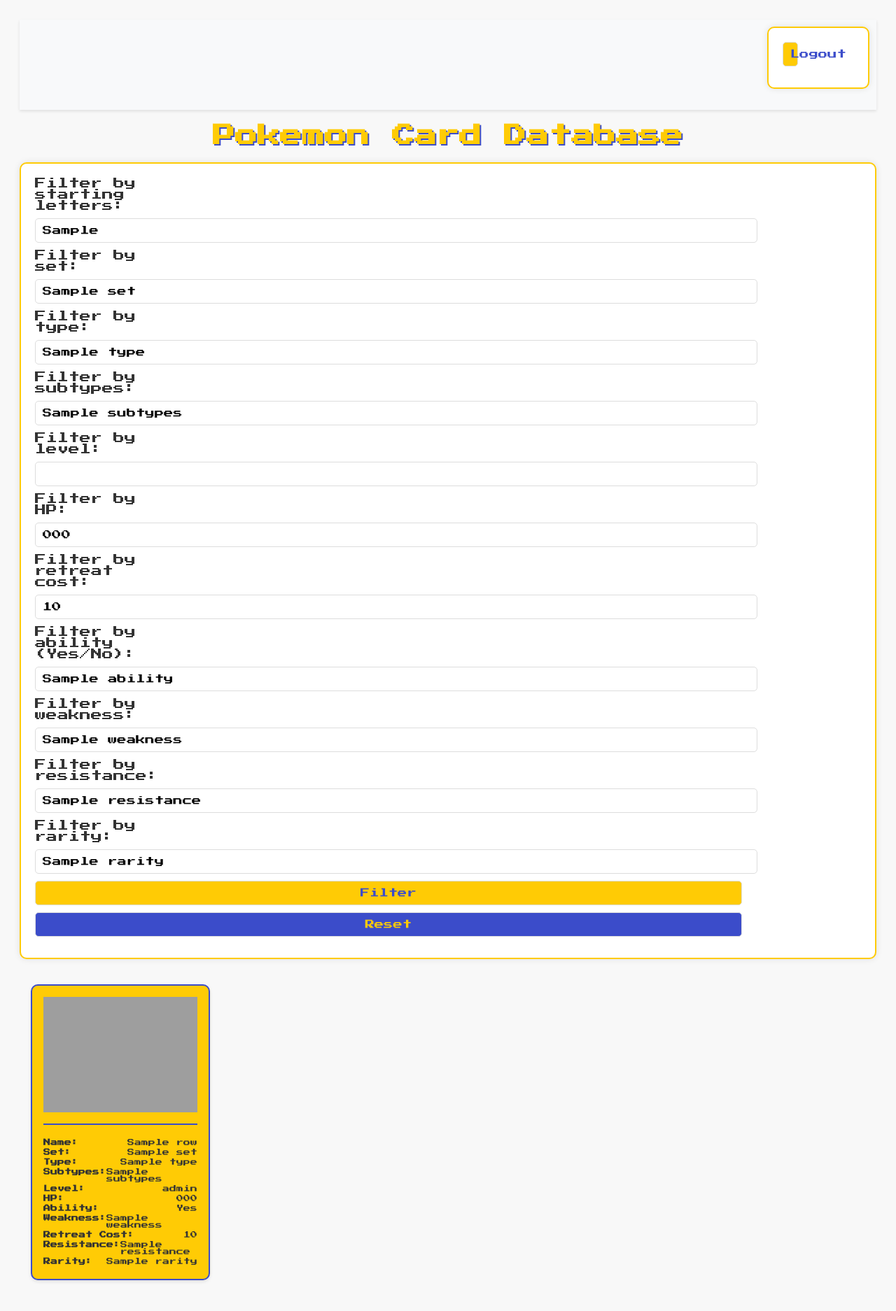
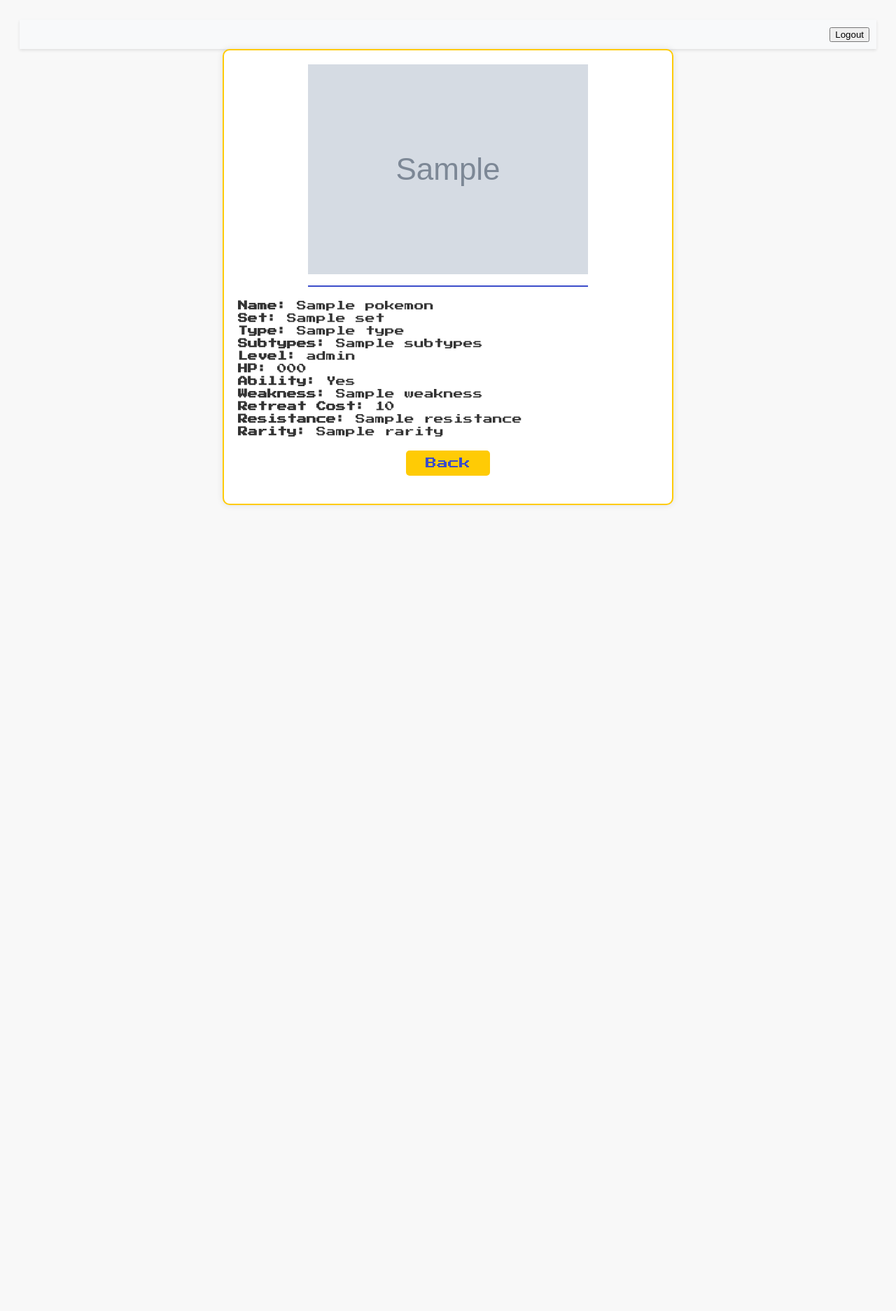
Before and after one commit to Power41/Project-DIS-Pokemon-Database, a Python web app: template templates/index.html in a window 1280 px wide. Shown: the whole page at 70% size. After the commit the page ends 722 px from the top, so only its background shows below. Run offline with Jinja, Linux system fonts and the light colour scheme; the template is opened without the code that fills it: most values are stand-ins (such as "Sample title", 1, 10 or a date in 2020); grey boxes marked "Sample" are stand-in pictures; grey boxes are pictures that could not be loaded.

Commit message:
Update index.html

```diff
--- a/templates/index.html
+++ b/templates/index.html
@@ -3,7 +3,7 @@
 <head>
     <meta charset="UTF-8">
     <meta name="viewport" content="width=device-width, initial-scale=1.0">
-    <title>Pokemon Card Database</title>
+    <title>{{ pokemon.name }} - Pokemon Card Detail</title>
     <link href="https://fonts.googleapis.com/css2?family=Press+Start+2P&display=swap" rel="stylesheet">
     <style>
         body {
@@ -12,88 +12,53 @@
             color: #333;
             padding: 20px;
         }
-        h1 {
-            text-align: center;
-            color: #ffcb05;
-            text-shadow: 2px 2px 0px #3b4cca;
-        }
         .header {
             display: flex;
             justify-content: flex-end;
             padding: 10px;
             background-color: #f8f9fa;
             box-shadow: 0 2px 4px rgba(0, 0, 0, 0.1);
-            margin-bottom: 20px;
         }
-        form {
-            background-color: #fff;
+        .pokemon-card-detail {
+            max-width: 600px;
+            margin: 0 auto;
             padding: 20px;
             border: 2px solid #ffcb05;
             border-radius: 10px;
+            background-color: #fff;
             box-shadow: 0 0 10px rgba(0, 0, 0, 0.1);
-            margin-bottom: 20px;
         }
-        label {
-            display: inline-block;
-            width: 150px;
-            margin-bottom: 10px;
+        .pokemon-card-detail img {
+            max-width: 100%;
+            height: auto;
+            display: block;
+            margin: 0 auto 20px;
+            border-bottom: 2px solid #3b4cca;
+            padding-bottom: 16px;
         }
-        input[type="text"], input[type="number"], button {
+        .pokemon-card-detail .stats {
+            text-align: left;
+            font-size: 14px;
+        }
+        .pokemon-card-detail .stats p {
+            margin: 4px 0;
+        }
+        .back-button {
+            display: block;
+            width: 100px;
+            margin: 20px auto;
             padding: 10px;
-            margin-bottom: 10px;
-            border: 1px solid #ddd;
-            border-radius: 5px;
-            width: calc(100% - 170px);
-            font-family: 'Press Start 2P', cursive;
-        }
-        button {
+            text-align: center;
             background-color: #ffcb05;
             color: #3b4cca;
+            text-decoration: none;
+            border-radius: 5px;
+            font-family: 'Press Start 2P', cursive;
             cursor: pointer;
         }
-        button[type="button"] {
+        .back-button:hover {
             background-color: #3b4cca;
             color: #ffcb05;
-        }
-        button:hover {
-            background-color: #3b4cca;
-            color: #ffcb05;
-        }
-        button[type="button"]:hover {
-            background-color: #ffcb05;
-            color: #3b4cca;
-        }
-        .pokemon-card {
-            border: 2px solid #3b4cca;
-            border-radius: 10px;
-            padding: 16px;
-            margin: 16px;
-            display: inline-block;
-            vertical-align: top;
-            width: 220px;
-            text-align: center;
-            box-shadow: 0 2px 5px rgba(0, 0, 0, 0.1);
-            background-color: #ffcb05;
-        }
-        .pokemon-card img {
-            max-width: 100%;
-            height: auto;
-            border-bottom: 2px solid #3b4cca;
-            padding-bottom: 16px;
-            margin-bottom: 16px;
-        }
-        .pokemon-card .stats {
-            text-align: left;
-        }
-        .pokemon-card .stats p {
-            margin: 4px 0;
-            font-family: 'Press Start 2P', cursive;
-            display: flex;
-            justify-content: space-between;
-            font-size: 10px;
-        }
-        .pokemon-card .stats p strong {
-            flex-shrink: 0;
         }
     </style>
 </head>
@@ -103,65 +68,22 @@
             <button type="submit">Logout</button>
         </form>
     </div>
-    <h1>Pokemon Card Database</h1>
-    <form method="get" action="/">
-        <label for="start_letters">Filter by starting letters:</label>
-        <input type="text" id="start_letters" name="start_letters" value="{{ filters.start_letters }}">
-        <br>
-        <label for="set">Filter by set:</label>
-        <input type="text" id="set" name="set" value="{{ filters.set }}">
-        <br>
-        <label for="type">Filter by type:</label>
-        <input type="text" id="type" name="type" value="{{ filters.type }}">
-        <br>
-        <label for="subtypes">Filter by subtypes:</label>
-        <input type="text" id="subtypes" name="subtypes" value="{{ filters.subtypes }}">
-        <br>
-        <label for="level">Filter by level:</label>
-        <input type="number" id="level" name="level" value="{{ filters.level }}">
-        <br>
-        <label for="hp">Filter by HP:</label>
-        <input type="number" id="hp" name="hp" value="{{ filters.hp }}">
-        <br>
-        <label for="retreat_cost">Filter by retreat cost:</label>
-        <input type="number" id="retreat_cost" name="retreat_cost" value="{{ filters.retreat_cost }}">
-        <br>
-        <label for="ability">Filter by ability (Yes/No):</label>
-        <input type="text" id="ability" name="ability" value="{{ filters.ability }}">
-        <br>
-        <label for="weakness">Filter by weakness:</label>
-        <input type="text" id="weakness" name="weakness" value="{{ filters.weakness }}">
-        <br>
-        <label for="resistance">Filter by resistance:</label>
-        <input type="text" id="resistance" name="resistance" value="{{ filters.resistance }}">
-        <br>
-        <label for="rarity">Filter by rarity:</label>
-        <input type="text" id="rarity" name="rarity" value="{{ filters.rarity }}">
-        <br>
-        <button type="submit">Filter</button>
-        <button type="button" onclick="window.location.href='/'">Reset</button>
-    </form>
-    <div>
-        {% for row in data %}
-        <div class="pokemon-card">
-            <a href="{{ url_for('pokemon_detail', id=row.id) }}">
-                <img src="{{ url_for('static', filename='images/' ~ row.id ~ '.jpg') }}" alt="{{ row.name }}">
-            </a>
-            <div class="stats">
-                <p><strong>Name:</strong> <span>{{ row.name }}</span></p>
-                <p><strong>Set:</strong> <span>{{ row.set }}</span></p>
-                <p><strong>Type:</strong> <span>{{ row.type }}</span></p>
-                <p><strong>Subtypes:</strong> <span>{{ row.subtypes }}</span></p>
-                <p><strong>Level:</strong> <span>{{ row.level }}</span></p>
-                <p><strong>HP:</strong> <span>{{ row.hp }}</span></p>
-                <p><strong>Ability:</strong> <span>{{ 'Yes' if row.ability else 'No' }}</span></p>
-                <p><strong>Weakness:</strong> <span>{{ row.weakness }}</span></p>
-                <p><strong>Retreat Cost:</strong> <span>{{ row.retreatCost }}</span></p>
-                <p><strong>Resistance:</strong> <span>{{ row.resistance }}</span></p>
-                <p><strong>Rarity:</strong> <span>{{ row.rarity }}</span></p>
-            </div>
+    <div class="pokemon-card-detail">
+        <img src="{{ pokemon.image_url }}" alt="{{ pokemon.name }}">
+        <div class="stats">
+            <p><strong>Name:</strong> {{ pokemon.name }}</p>
+            <p><strong>Set:</strong> {{ pokemon.set }}</p>
+            <p><strong>Type:</strong> {{ pokemon.type }}</p>
+            <p><strong>Subtypes:</strong> {{ pokemon.subtypes }}</p>
+            <p><strong>Level:</strong> {{ pokemon.level }}</p>
+            <p><strong>HP:</strong> {{ pokemon.hp }}</p>
+            <p><strong>Ability:</strong> {{ 'Yes' if pokemon.ability else 'No' }}</p>
+            <p><strong>Weakness:</strong> {{ pokemon.weakness }}</p>
+            <p><strong>Retreat Cost:</strong> {{ pokemon.retreatCost }}</p>
+            <p><strong>Resistance:</strong> {{ pokemon.resistance }}</p>
+            <p><strong>Rarity:</strong> {{ pokemon.rarity }}</p>
         </div>
-        {% endfor %}
+        <a href="/" class="back-button">Back</a>
     </div>
 </body>
 </html>
```
